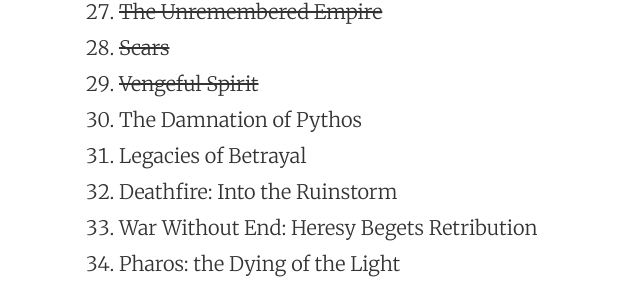
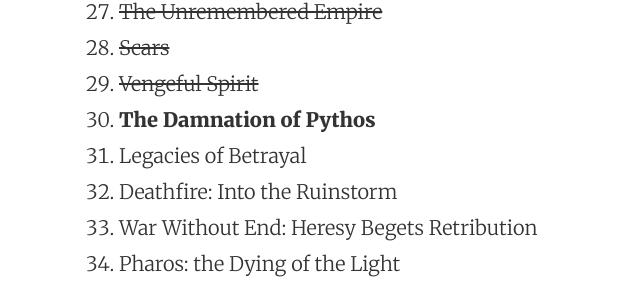
Before and after one commit to oboroc/oboroc.github.io, a Jekyll site: the page built from read.md, in a window 1280 px wide. Shown: the part 1334-1622 px from the top of the page, without its empty margins (177-817 px from the left). Built offline with Jekyll 4.4.1, drawn with Linux system fonts in a browser that asks for light colours.

```diff
--- a/read.md
+++ b/read.md
@@ -38,7 +38,7 @@ Books I finished are striken through. Books I am currently reading are in bold.
 27. <del>The Unremembered Empire</del>
 28. <del>Scars</del>
 29. <del>Vengeful Spirit</del>
-30. The Damnation of Pythos
+30. **The Damnation of Pythos**
 31. Legacies of Betrayal
 32. Deathfire: Into the Ruinstorm
 33. War Without End: Heresy Begets Retribution
```
